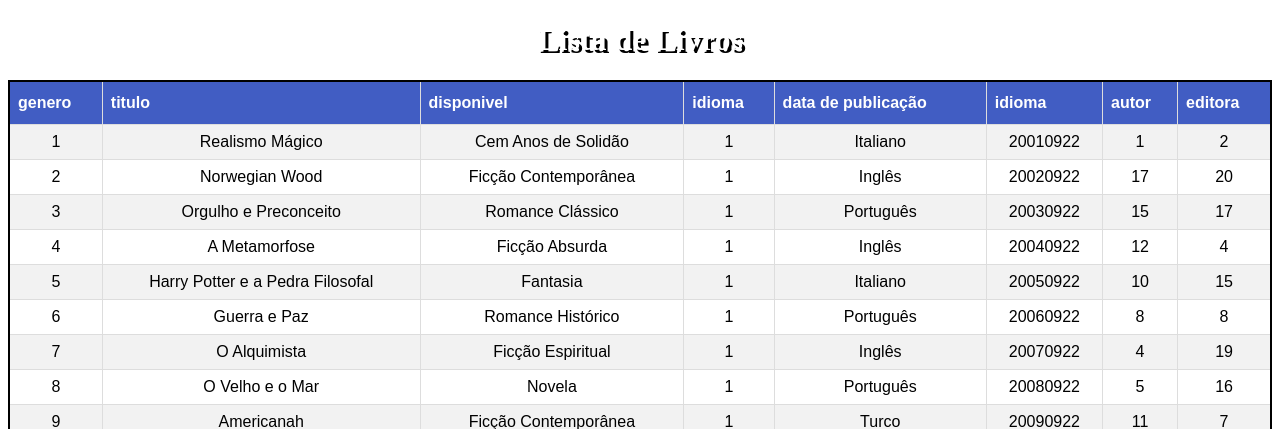
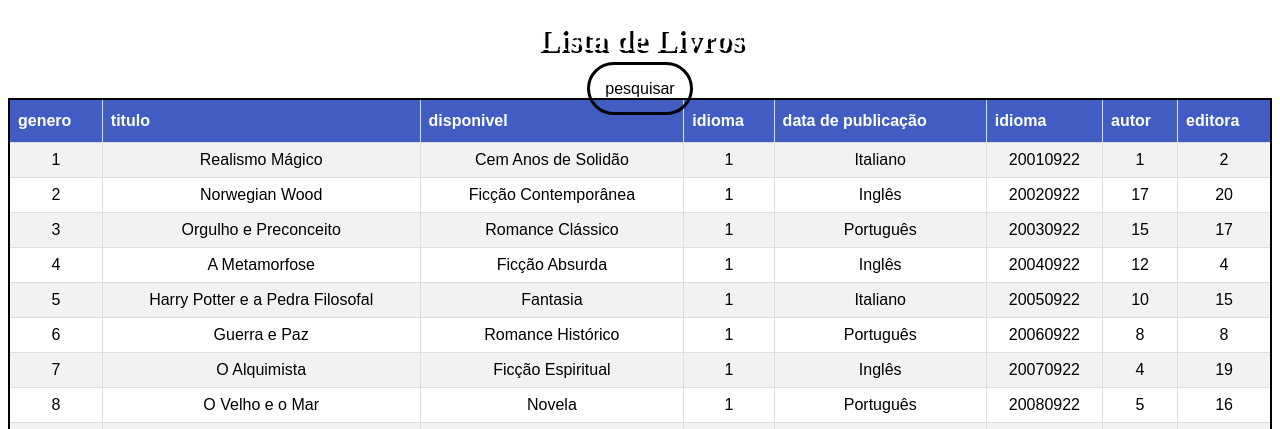
Before and after one commit to F3lip3007/projeto, a PHP site: page /livrosql.php in a window 1280 px wide. Shown: the top 429 px of the page. Run offline with PHP 8.4, Linux system fonts and the light colour scheme; data comes from the database, SQL or seed files in the repository; data that the repository does not hold is empty.

Commit message:
yasmin
botao pesquisar livro

```diff
--- a/public/livrosql.php
+++ b/public/livrosql.php
@@ -10,7 +10,7 @@
 
 <body>
     <h1>Lista de Livros</h1>
-
+    <a class = "letra" href="../controle/pesquisarlivro.php" >pesquisar</a>
     <table  class= decoracao>
         <tr>
             <th>genero</th>
```
